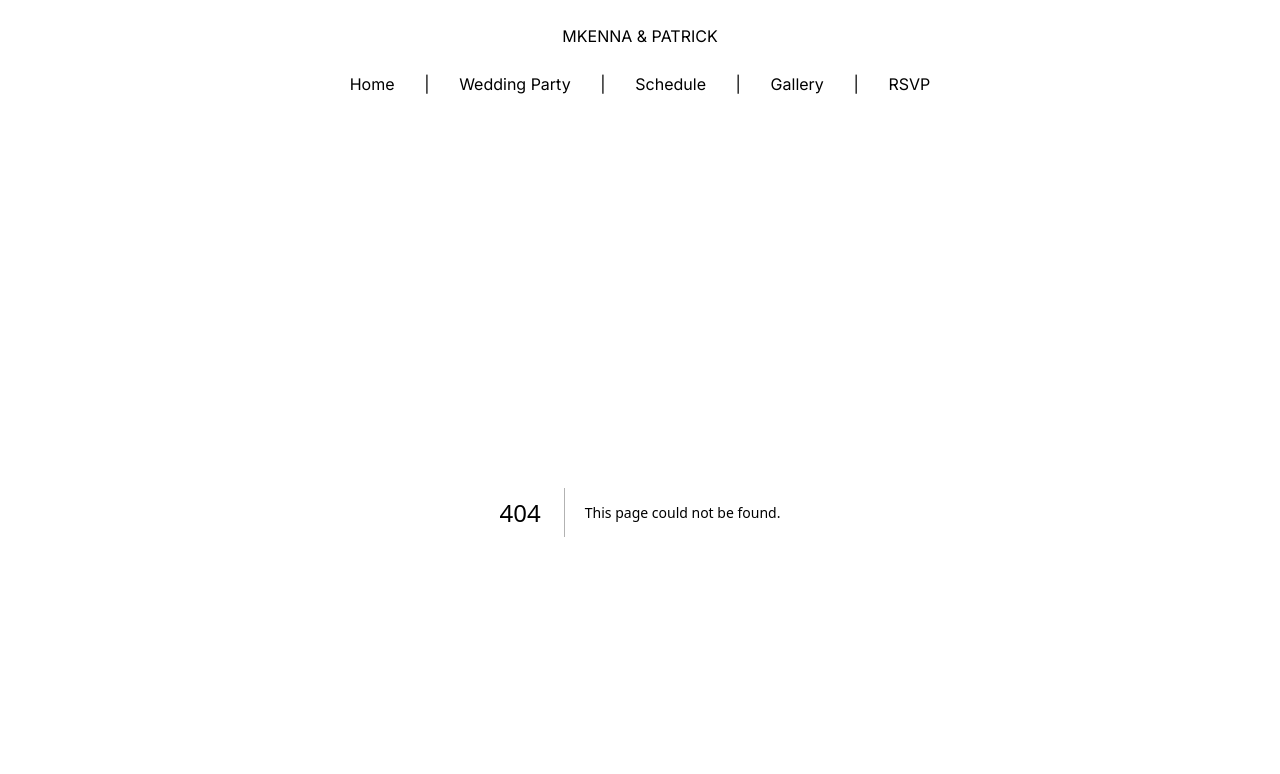
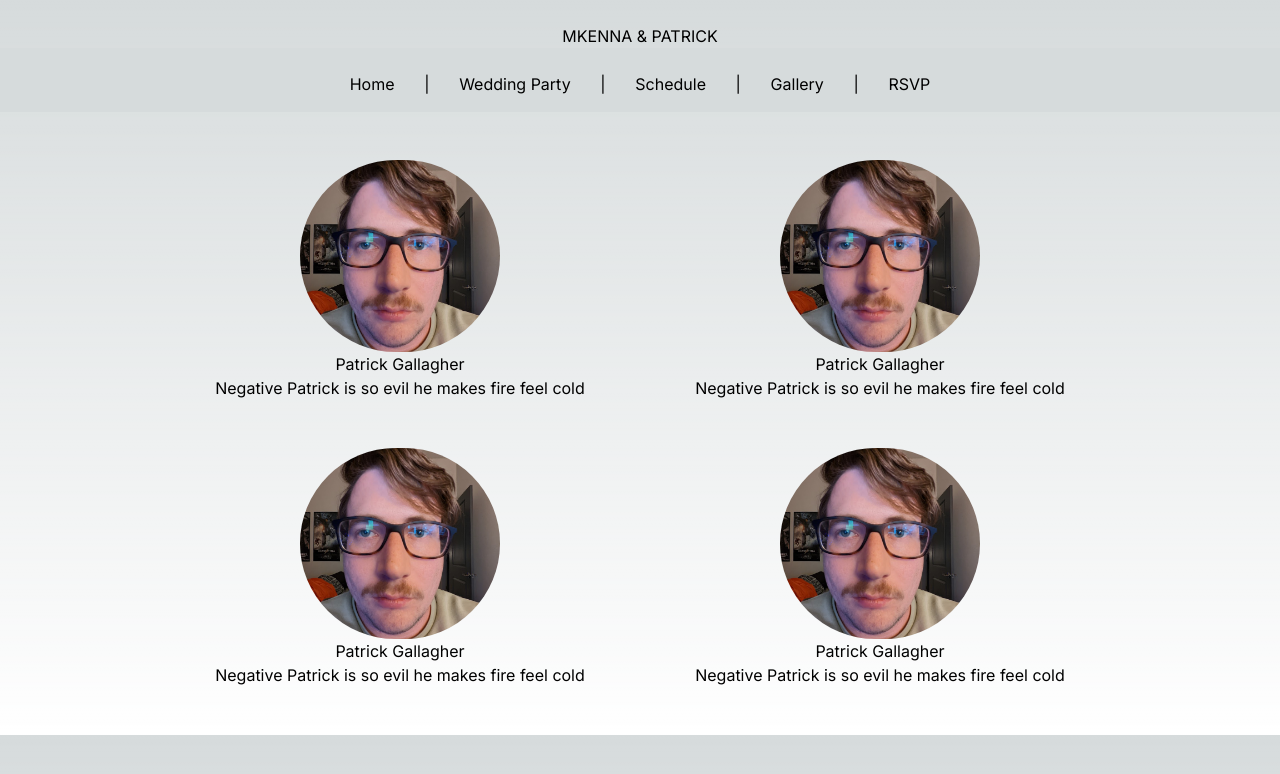
Before and after one commit to gallagherpat/website, a Next.js app: page /party in a window 1280 px wide. Before the commit this address had no page. Shown: the top 774 px of the page. Built offline with nearby package versions, Linux system fonts and the light colour scheme.

Commit message:
Added wedding party and schedule

```diff
--- a/app/components/howWeMet.tsx
+++ /dev/null
@@ -1,8 +0,0 @@
-export default function HowWeMet () {
-    return (
-        <main className="w-3/4 mx-auto mt-4">
-            <h1 className="text-xl mb-3">How We Met</h1>
-            <p>The short story is we met on tinder... The long is a little more fun. Kenna was moving into college in Philidelphia and had stopped in North Carolina where her dad was staying for work. I talked to her and asked her on a date. She couldnt because she was leaving the day I asked. We then proceeded to talk all summer and finally went on our first date in August despite her parents misgivings :)</p>
-        </main>
-    )
-}
--- /dev/null
+++ b/app/components/profile.tsx
@@ -0,0 +1,17 @@
+import Image from "next/image"
+
+export default function Profile(){
+    return (
+        <main className="text-center mb-12">
+            <Image
+            className="rounded-full mx-auto"
+            src="/profile_pic_patrick.jpg"
+            alt="Picture of Patrick"
+            width={200}
+            height={100}
+            />
+            <h3>Patrick Gallagher</h3>
+            <p>Negative Patrick is so evil he makes fire feel cold</p>
+        </main>
+    )
+}
--- /dev/null
+++ b/app/components/scheduleCard.tsx
@@ -0,0 +1,16 @@
+export default function ScheduleCard(){
+    return(
+        <main className="text-center">
+            <h1>Sunday, September 29th, 2024</h1>
+            <h2>Cermony</h2>
+            <h5>5:00pm</h5>
+            <h4>The House on Barber Mill</h4>
+            <a href="https://www.google.com/maps/place/The+House+on+Barber+Mill/@35.5939602,-78.4881662,17z/data=!3m1!4b1!4m6!3m5!1s0x89ac65385f31882b:0xdf8edf96b2848b61!8m2!3d35.5939559!4d-78.4855913!16s%2Fg%2F11p65dqswt?entry=ttu">2239 Barber Mill Rd, Clayton, NC 27520</a>
+            <p>This will be held on the outside of the house</p>
+            <div>
+                <button className="w-48 h-12 bg-zinc-700 m-3 rounded hover:bg-zinc-900">Map</button>
+                <button className="w-48 h-12 bg-zinc-700 m-3 rounded hover:bg-zinc-900">Add to calendar</button>
+            </div>
+        </main>
+    )
+}
--- /dev/null
+++ b/app/components/section.tsx
@@ -0,0 +1,28 @@
+//@ts-nocheck
+export default function Section (props) {
+    const main = "w-3/4 mx-auto mt-4";
+    const h1 = "text-xl mb-3";
+    if(props.title == "proposal"){
+        return (
+        <main className={main}>
+            <h1 className={h1}>The Proposal</h1>
+            <p>This is another fun story. It was a pretty typical day, Kenna and I were both at work and we were texting about how what we were going to have for dinner. Then her coworker asked if we could watch her dog for the evening. That is when Kenna suggested we go on a picnic! That is when I sprung into action and got all the picninc gear and the ring, and we got engaged in the park just her and I... and Rudy the dog.</p>
+        </main>
+    )
+    }else if(props.title == "met"){
+        return (
+            <main className={main}>
+                <h1 className={h1}>How We Met</h1>
+                <p>The short story is we met on tinder... The long is a little more fun. Kenna was moving into college in Philidelphia and had stopped in North Carolina where her dad was staying for work. I talked to her and asked her on a date. She couldnt because she was leaving the day I asked. We then proceeded to talk all summer and finally went on our first date in August despite her parents misgivings :)</p>
+            </main>
+        )
+    }else{
+        return (
+            <main>
+                <div>Error!</div>
+            </main>
+        )
+    }
+
+
+}
--- a/app/components/theProposoal.tsx
+++ /dev/null
@@ -1,8 +0,0 @@
-export default function TheProposal () {
-    return (
-        <main className="w-3/4 mx-auto mt-4">
-            <h1 className="text-xl mb-3">The Proposal</h1>
-            <p>This is another fun story. It was a pretty typical day, Kenna and I were both at work and we were texting about how what we were going to have for dinner. Then her coworker asked if we could watch her dog for the evening. That is when Kenna suggested we go on a picnic! That is when I sprung into action and got all the picninc gear and the ring, and we got engaged in the park just her and I... and Rudy the dog.</p>
-        </main>
-    )
-}
--- a/app/layout.tsx
+++ b/app/layout.tsx
@@ -23,9 +23,9 @@ export default function RootLayout({
           <div className="flex justify-evenly w-3/4 md:w-1/2 mx-auto">
             <a className="hover:underline underline-offset-8" href="/">Home</a>
             |
-            <a className="hover:underline underline-offset-8" href="/">Wedding Party</a>
+            <a className="hover:underline underline-offset-8" href="/party">Wedding Party</a>
             |
-            <a className="hover:underline underline-offset-8" href="/">Schedule</a>
+            <a className="hover:underline underline-offset-8" href="/schedule">Schedule</a>
             |
             <a className="hover:underline underline-offset-8" href="/">Gallery</a>
             |
--- a/app/page.tsx
+++ b/app/page.tsx
@@ -1,8 +1,7 @@
 "use client"
 import Image from 'next/image';
 import CountDownTimer from './components/countDownComponent';
-import HowWeMet from './components/howWeMet';
-import TheProposal from './components/theProposoal';
+import Section from './components/section';
 
 export default function Home() {
   const weddingDate = new Date("2024-09-29");
@@ -30,10 +29,10 @@ export default function Home() {
         <h1 className='text-2xl mb-3'>Patrick Gallagher</h1>
         <h2>September 29th, 2024</h2>
         <CountDownTimer targetDate={weddingDate}/>
-        <HowWeMet/>
+        <Section title="met"/>
         <br />
         <br />
-        <TheProposal/>
+        <Section title="proposal"/>
         <br />
         <br />
         <br />
--- /dev/null
+++ b/app/party/page.tsx
@@ -0,0 +1,12 @@
+import Profile from "../components/profile"
+export default function Page() {
+    return(
+        <main className="grid grid-cols-2 w-3/4 mx-auto mt-12">
+            <Profile/>
+            <Profile/>
+            <Profile/>
+            <Profile/>
+
+        </main>
+    )
+}
--- /dev/null
+++ b/app/schedule/page.tsx
@@ -0,0 +1,8 @@
+import ScheduleCard from "../components/scheduleCard"
+export default function Page() {
+    return(
+        <main className="w-3/4 mx-auto mt-12">
+            <ScheduleCard/>
+        </main>
+    )
+}
```
Also changed, not shown: public/profile_pic_patrick.jpg (added).
